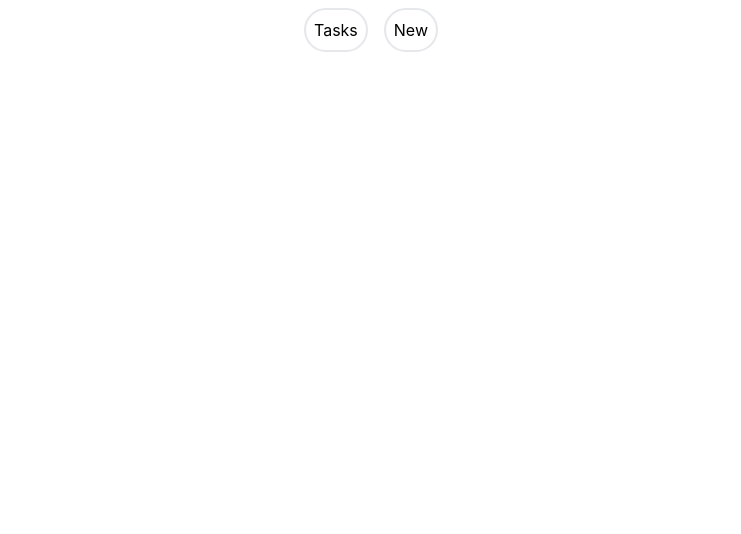
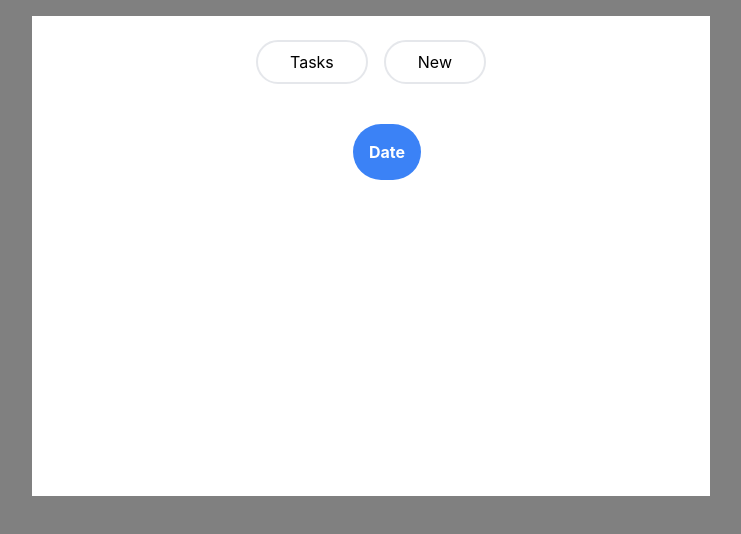
Before and after one commit to estevao-gomes/HouseHold, a React (Vite) app: page / in a window 1280 px wide. Shown: the top 534 px of the page, without its empty margins (269-1010 px from the left). Built offline with nearby package versions, Linux system fonts and the light colour scheme.

Commit message:
Added Apps for Date Button and Selection

```diff
--- a/package.json
+++ b/package.json
@@ -8,6 +8,7 @@
     "preview": "vite preview"
   },
   "dependencies": {
+    "@headlessui/react": "^1.6.3",
     "react": "^18.1.0",
     "react-dom": "^18.1.0"
   },
--- a/src/App.tsx
+++ b/src/App.tsx
@@ -1,8 +1,12 @@
 import { useState } from 'react';
+import { DateButton } from './components/DateButton';
 import { Header } from './components/Header';
 
-function App() {
-  return <Header />;
+export function App() {
+  return (
+    <div className="bg-white max-w-[678px] mx-auto mt-4 p-4 min-h-[480px]">
+      <Header />
+      <DateButton />
+    </div>
+  );
 }
-
-export default App;
--- /dev/null
+++ b/src/components/DateButton.tsx
@@ -0,0 +1,18 @@
+import { Popover } from '@headlessui/react';
+import { DateSelection } from './DateSelection';
+
+export function DateButton() {
+  return (
+    //    <div className="justify-center flex items-center">
+    <Popover className="flex justify-center items-center">
+      <Popover.Panel >
+        <DateSelection/>
+      </Popover.Panel>
+      <Popover.Button>
+        <div className="ml-8 mt-8 bg-blue-500 p-4 rounded-full text-white font-bold">
+          Date
+        </div>
+      </Popover.Button>
+    </Popover>
+  );
+}
--- /dev/null
+++ b/src/components/DateSelection.tsx
@@ -0,0 +1,35 @@
+import { Listbox } from '@headlessui/react';
+import { useState } from 'react';
+
+export function DateSelection() {
+  const [date, setDate] = useState(new Date());
+
+  function handleDaySet(day: number) {
+    setDate((date) => {
+      return new Date(day, date.getMonth(), date.getFullYear());
+    });
+  }
+  return (
+    <div className=" mx-8 grid grid-cols-3 gap-x-4 bg-neutral-50 p-2">
+      <div className="text-center">Dia</div>
+      <div className="text-center">Mês</div>
+      <div className="text-center">Ano</div>
+      <Listbox value={date.getDate()} onChange={handleDaySet}>
+        <div className="relative text-center">
+          <Listbox.Button>{date.getDate()}</Listbox.Button>
+          <Listbox.Options className="absolute max-h-[100px] overflow-auto">
+            {[...Array(31).keys()].map((day) => {
+              return (
+                <Listbox.Option key={day} value={day}>
+                  {day}
+                </Listbox.Option>
+              );
+            })}
+          </Listbox.Options>
+        </div>
+      </Listbox>
+      <div>{date.getMonth()}</div>
+      <div>{date.getFullYear()}</div>
+    </div>
+  );
+}
--- a/src/components/Header.tsx
+++ b/src/components/Header.tsx
@@ -1,10 +1,16 @@
 export function Header() {
   return (
     <div className="flex align-items-center justify-center">
-      <button className="m-2 p-2 border-2 rounded-full" type="button">
+      <button
+        className="m-2 py-2 px-8 border-2 rounded-full min-w-[90px]"
+        type="button"
+      >
         Tasks
       </button>
-      <button className="m-2 p-2 border-2 rounded-full" type="button">
+      <button
+        className="m-2 py-2 px-8 border-2 rounded-full min-w-[90px]"
+        type="button"
+      >
         New
       </button>
     </div>
--- a/src/index.css
+++ b/src/index.css
@@ -9,6 +9,7 @@ body {
     sans-serif;
   -webkit-font-smoothing: antialiased;
   -moz-osx-font-smoothing: grayscale;
+  background: gray;
 }
 
 code {
```
Also changed, not shown: src/main.tsx (+5 -5 lines), 1 other file (tests, documents, lock files or other folders).
